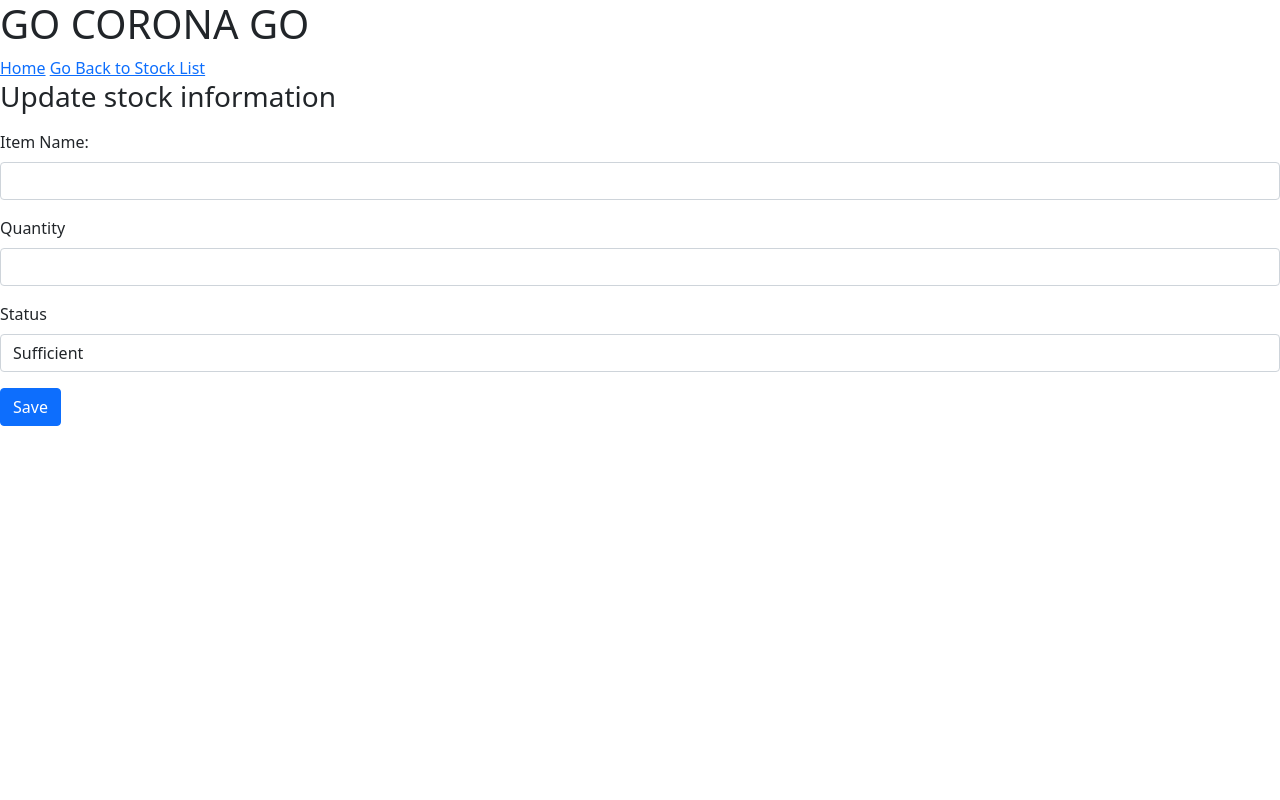
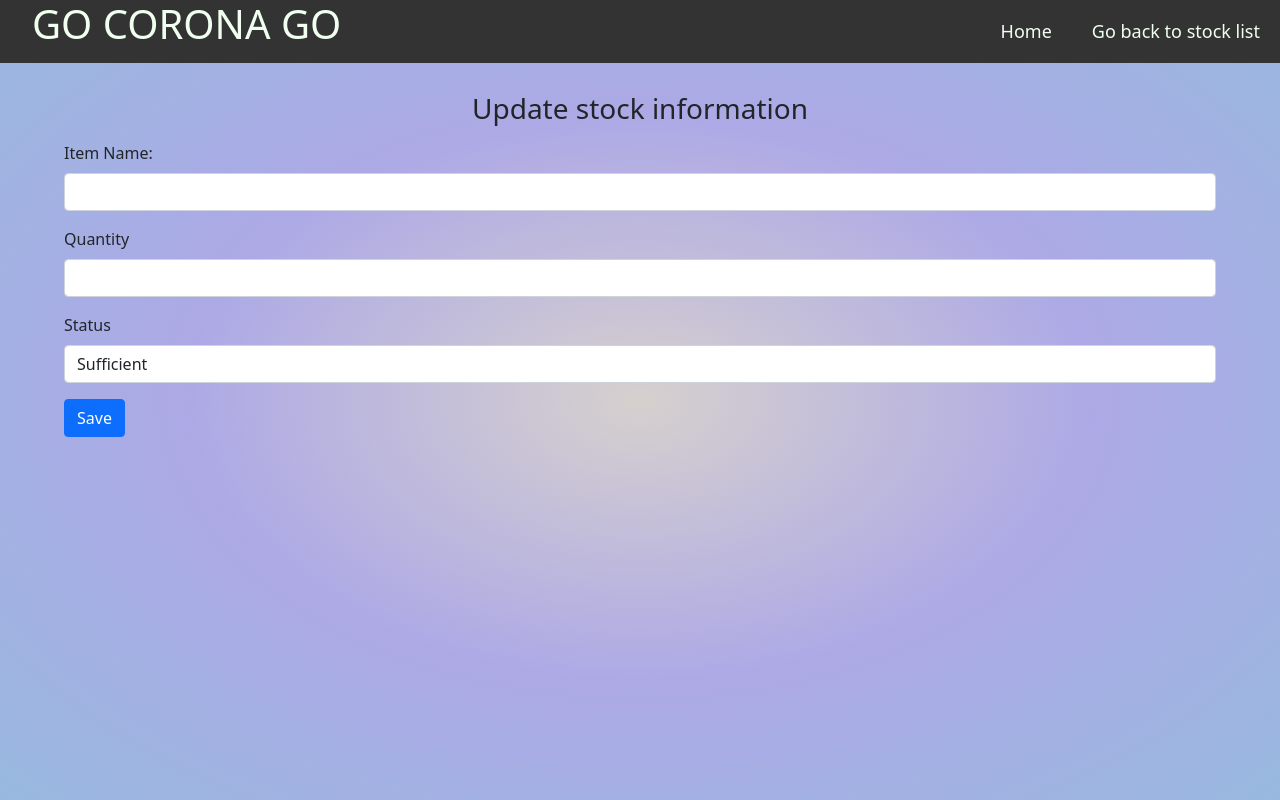
Before and after one commit to shreyacasm/gcg_hms, a PHP site: page /gcg_hms/update-stock.php in a window 1280 px wide. Run offline with PHP 8.4, Linux system fonts and the light colour scheme; data that the repository does not hold is empty; some libraries are stand-ins or nearby versions.

Commit message:
css in files

```diff
--- /dev/null
+++ b/css/style.css
@@ -0,0 +1,154 @@
+
+/* report section */
+body{
+    background-image: radial-gradient(rgb(214, 208, 206), rgb(173, 169, 230), rgb(152, 185, 223));
+    background-size: contain;
+    background-position: center;
+
+}
+.menu-h1{
+    color: honeydew !important;
+}
+.report{
+    margin: 6% 10%;
+    background-repeat: no-repeat;
+    background-blend-mode: color-dodge;
+    width: 80%;
+    padding: 20px;
+}
+.img-responsive{
+    width: 100%;
+    overflow: hidden;
+}
+.head-block{
+    text-align: right;
+}
+.mgn-r{
+    margin: 5px 15px;
+}
+.report hr{
+    margin: 0 50px;
+    border: 3px solid rgb(209, 207, 207);
+    color:gray;
+}
+.report-details{
+    margin: 70px 50px;;
+}
+.report-details hr{
+    border-color: black;
+    color: black;
+    border: 2px solid black;
+}
+.report-details h3{
+    text-align: center;
+    border: 2px double black;
+    box-shadow: 5px 6px;
+    width: 50%;
+    margin: 0 auto;
+    padding: 10px;
+}
+.personal-data{
+    padding: 50px 0;
+}
+.personal-data p{
+    margin: 5px 0;
+}
+.report-details h4{
+    text-decoration: underline;
+    margin: 20px 0;
+    text-align: center;
+}
+.report-result{
+    margin-top: 30px;
+    font-size: 20px;
+}
+.report-result p{
+    margin: 2px;
+}
+.footer-report{
+    margin: 20px auto;
+    text-align: right;
+}
+.h-main{
+    font-size: 60px;
+    color: rgb(44, 19, 13);
+    text-align: center;
+    margin-top: 8%;
+}
+.wel-para{
+    text-align: center;
+    font-size: 40px;
+    color: navy;
+    margin-top: 5%;
+}
+.view-sec{
+    margin-top: 5%;
+    font-size: 34px;
+    border: 50px transparent;
+    width: 50%;
+    float: right;
+    text-decoration: none;
+    background-image: radial-gradient(white,rgb(214, 208, 206), rgb(156, 186, 224));
+    padding: 2%;
+}
+a:link {
+    color: green;
+    background-color: transparent;
+    text-decoration: none;
+  }
+
+  a:visited {
+    color: grey;
+    background-color: transparent;
+    text-decoration: none;
+  }
+
+.menu{
+    color: white;
+    background-color: black;
+}
+.men-left{
+    font-size: 18px;
+    color: honeydew;
+}
+
+.men-left a{
+    padding: 20px;
+}
+
+.side-space{
+    padding: 1% 5%;
+}
+
+ul {
+    list-style-type: none;
+    margin: 0;
+    padding: 0;
+    overflow: hidden;
+    background-color: #333;
+  }
+
+  li {
+    float: left;
+  }
+
+  li:last-child {
+    border-right: none;
+  }
+
+  li a {
+    display: block;
+    color: white;
+    text-align: center;
+    padding: 18px 20px;
+    text-decoration: none;
+    font-size: 18px;
+  }
+
+  li a:hover:not(.active) {
+    background-color: #111;
+  }
+
+  .active {
+    background-color: #04AA6D;
+  }
--- a/report.php
+++ b/report.php
@@ -58,7 +58,7 @@
 
 </head>
 <body>
-
+    <div class="main-bg">
     <div class="report">
         <div class="row report-head">
             <div class="col-lg-2">
@@ -103,5 +103,7 @@
         </div>
     </div>
 
+    </div>
+
 </body>
 </html>
--- a/update-stock.php
+++ b/update-stock.php
@@ -38,7 +38,7 @@
 
 <html>
 <head>
-    <title>Task Manager</title>
+    <title>Go Corona Go</title>
      <!-- Font Awesome -->
      <link rel="stylesheet" href="https://use.fontawesome.com/releases/v5.8.2/css/all.css">
 
@@ -46,12 +46,14 @@
         <link href="https://cdn.jsdelivr.net/npm/bootstrap@5.0.1/dist/css/bootstrap.min.css" rel="stylesheet" integrity="sha384-+0n0xVW2eSR5OomGNYDnhzAbDsOXxcvSN1TPprVMTNDbiYZCxYbOOl7+AMvyTG2x" crossorigin="anonymous">
 </head>
 <body>
-    <div class="menu">
-        <h1>GO CORONA GO</h1>
-        <a href="index.php">Home</a>
-        <a href="stock.php">Go Back to Stock List</a>
-    </div>
-    <h3>Update stock information</h3>
+    <ul>
+        <li><h1 class="menu-h1">GO CORONA GO</h1></li>
+        <li style="float:right"><a class="menu-h1" href="<?php echo SITEURL; ?>stock.php">Go back to stock list</a></li>
+        <li style="float:right"><a class="menu-h1" href="<?php echo SITEURL; ?>">Home</a></li>
+    </ul>
+
+    <div class="side-space">
+    <h3 style="text-align:center">Update stock information</h3>
     <p class="neg-para">
         <?php
             //wheather session is set or not
@@ -61,6 +63,7 @@
             }
         ?>
     </p>
+
     <!-- form to update list starts here -->
     <form method="POST" action="">
     <div class="mb-3">
```
Also changed, not shown: add-stock.php (+10 -5 lines), index.php (+23 -7 lines), patient.php (+19 -7 lines), stock.php (+11 -6 lines), css/bg.jpg (added), images/bg.jpg (added).
